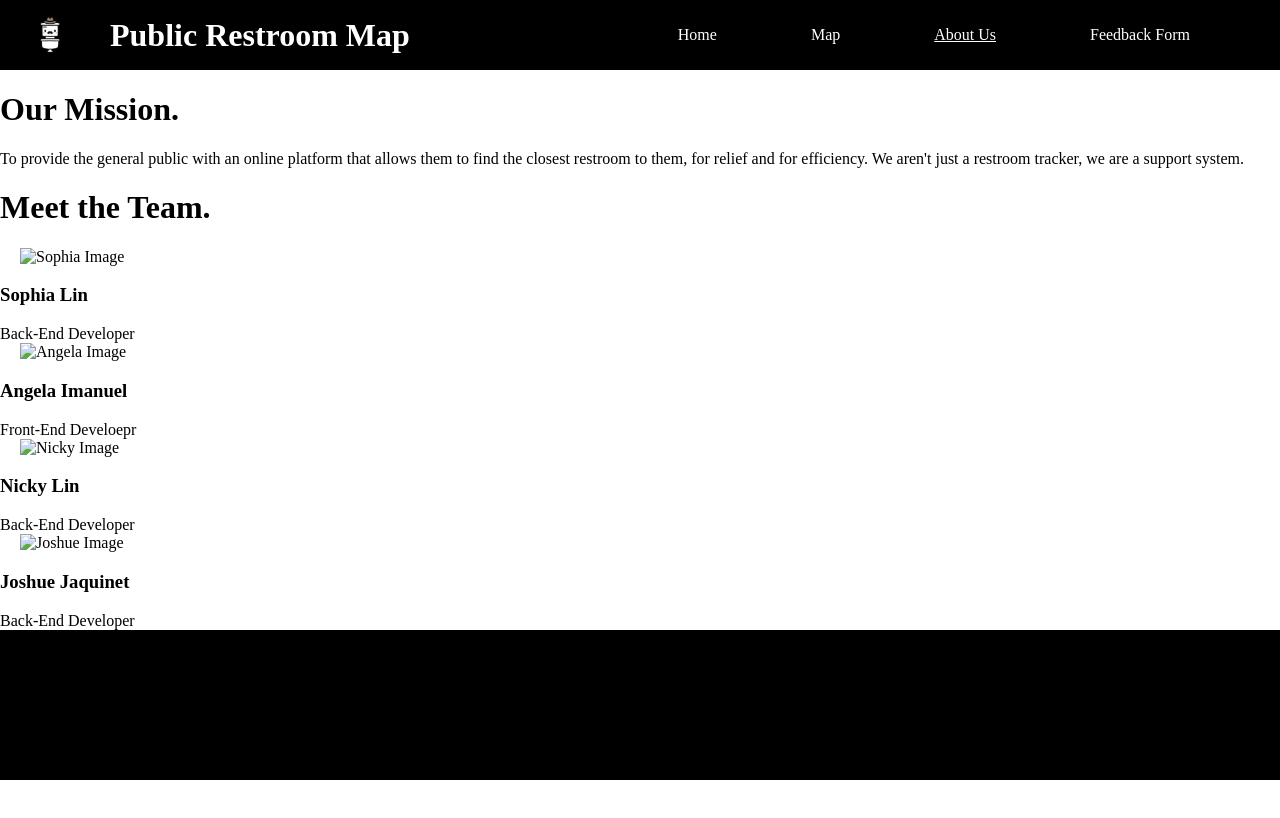
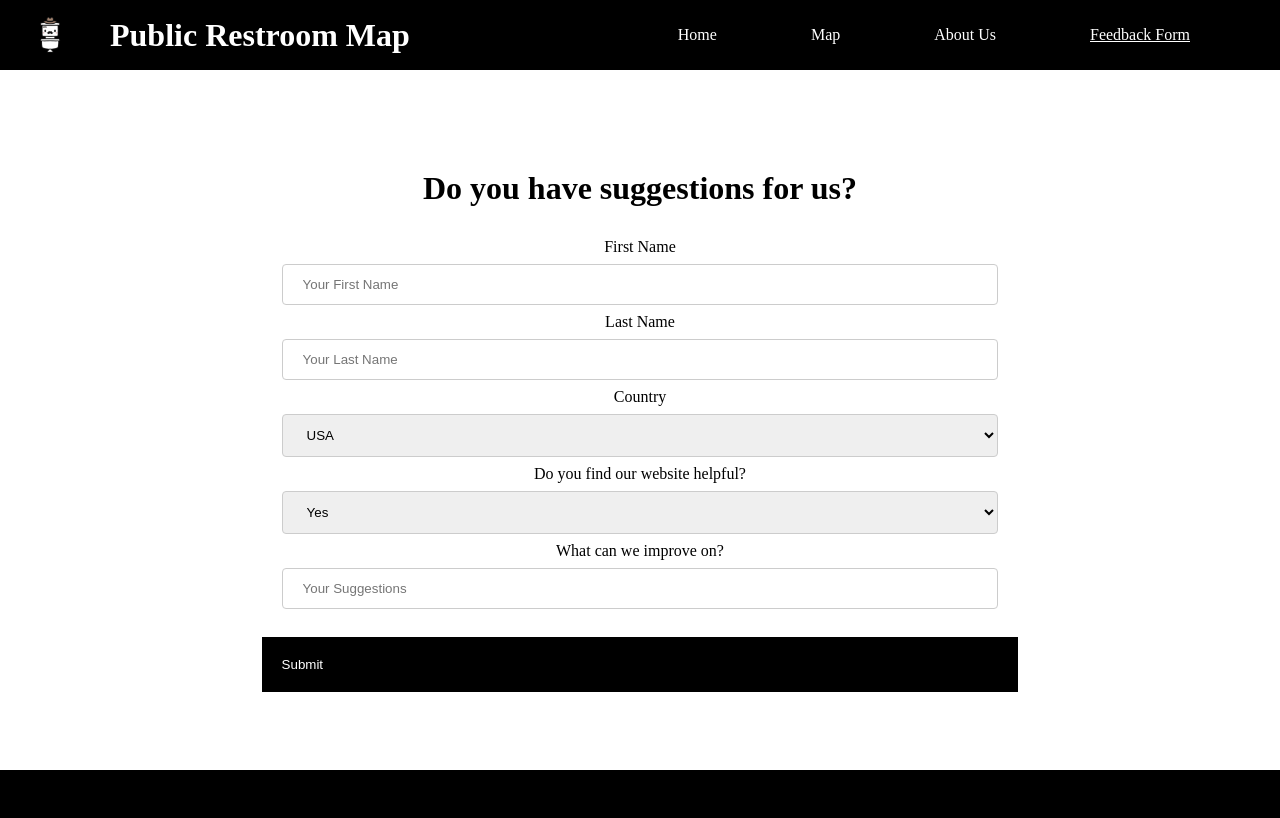
Before and after one commit to nlin21/PRM, a website: page feedback/feedback.html in a window 1280 px wide. Drawn offline with Linux system fonts and the light colour scheme; a web font is replaced by a local one.

Commit message:
Feedback Form Done

```diff
--- a/feedback/feedback.html
+++ b/feedback/feedback.html
@@ -3,7 +3,7 @@
 <head>
    <meta charset="UTF-8">
    <meta name="viewport" content="width=device-width, initial-scale=1.0">
-   <title>Public Restroom Map</title>
+   <title>Feedback Form</title>
    <link rel="stylesheet" href="resources/style.css">
    <link rel="preconnect" href="https://fonts.googleapis.com">
    <link rel="preconnect" href="https://fonts.gstatic.com" crossorigin>
@@ -20,40 +20,38 @@
       <div id="navbar_right">
          <a class="navbar_text" href="../index.html">Home</a>
          <a class="navbar_text" href="../map/map.html">Map</a>
-         <a id="active" class="navbar_text" href="aboutus.html">About Us</a>
-         <a class="navbar_text" href="../feedback/feedback.html">Feedback Form</a>
+         <a class="navbar_text" href="../aboutus/aboutus.html">About Us</a>
+         <a id="active" class="navbar_text" href="feedback.html">Feedback Form</a>
       </div>
    </div>
 
-   <div id="mission">
-      <h1>Our Mission.</h1>
-      <p>To provide the general public with an online platform that allows them to find the closest restroom to them, for relief and for efficiency. We aren't just a restroom tracker, we are a support system.</p>
-   </div>
+   <div id="main">
+      <h1>Do you have suggestions for us?</h1>
+      <form id="feedbackform">
+         <label for="fname">First Name</label>
+         <input type="text" class="formvalue" name="firstname" placeholder="Your First Name">
 
-   <div id="team">
-      <h1>Meet the Team.</h1>
-      <div id="people">
-         <div class="person">
-            <img src="resources/sophia.png" width="40" alt="Sophia Image">
-            <h3>Sophia Lin</h3>
-            Back-End Developer
-         </div>
-         <div class="person">
-            <img src="resources/angela.png" width="40" alt="Angela Image">
-            <h3>Angela Imanuel</h3>
-            Front-End Develoepr
-         </div>
-         <div class="person">
-            <img src="resources/nicky.png" width="40" alt="Nicky Image">
-            <h3>Nicky Lin</h3>
-            Back-End Developer
-         </div>
-         <div class="person">
-            <img src="resources/joshue.png" width="40" alt="Joshue Image">
-            <h3>Joshue Jaquinet</h3>
-            Back-End Developer
-         </div>
-      </div>
+         <label for="lname">Last Name</label>
+         <input type="text" class="formvalue" name="lastname" placeholder="Your Last Name">
+
+         <label for="country">Country</label>
+         <select class="formvalue" name="country">
+            <option value="usa">USA</option>
+            <option value="canada">Canada</option>
+            <option value="other">Other</option>
+         </select>
+
+         <label for="opinion">Do you find our website helpful?</label>
+         <select class="formvalue" name="opinion">
+            <option value="yes">Yes</option>
+            <option value="no">No</option>
+         </select>
+
+         <label for="input">What can we improve on?</label>
+         <input type="text" class="formvalue" name="suggestion" placeholder="Your Suggestions">
+
+         <input id="submit" value="Submit">
+      </form>
    </div>
 
    <div id="footer">
--- a/feedback/resources/style.css
+++ b/feedback/resources/style.css
@@ -36,12 +36,24 @@ body, html {
    text-decoration: underline;
 }
 
-#landing {
+#main {
    height: 700px;
    display: flex;
    flex-direction: column;
    align-items: center;
    justify-content: center;
+   width: 70%;
+   margin-right: auto;
+   margin-left: auto;
+}
+
+#feedbackform {
+   display: flex;
+   flex-direction: column;
+   justify-content: center;
+   align-items: center;
+   width: 80%;
+   margin-top: 10px;
 }
 
 #footer {
@@ -54,3 +66,27 @@ img {
    margin-left: 20px;
    margin-right: 40px;
 }
+
+.formvalue {
+   width: 100%;
+   padding: 12px 20px;
+   margin: 8px 0;
+   display: inline-block;
+   border: 1px solid #ccc;
+   border-radius: 4px;
+   box-sizing: border-box;
+}
+
+#submit {
+   width: 100%;
+   margin-top: 20px;
+   background-color: black;
+   color: white;
+   padding: 20px;
+   cursor: pointer;
+   border: none;
+}
+
+#submit:hover {
+   background-color: rgb(33, 33, 182);
+}
```
Also changed, not shown: aboutus/aboutus.html (+1 -1 lines), index.html (+1 -1 lines), map/map.html (+1 -1 lines).
